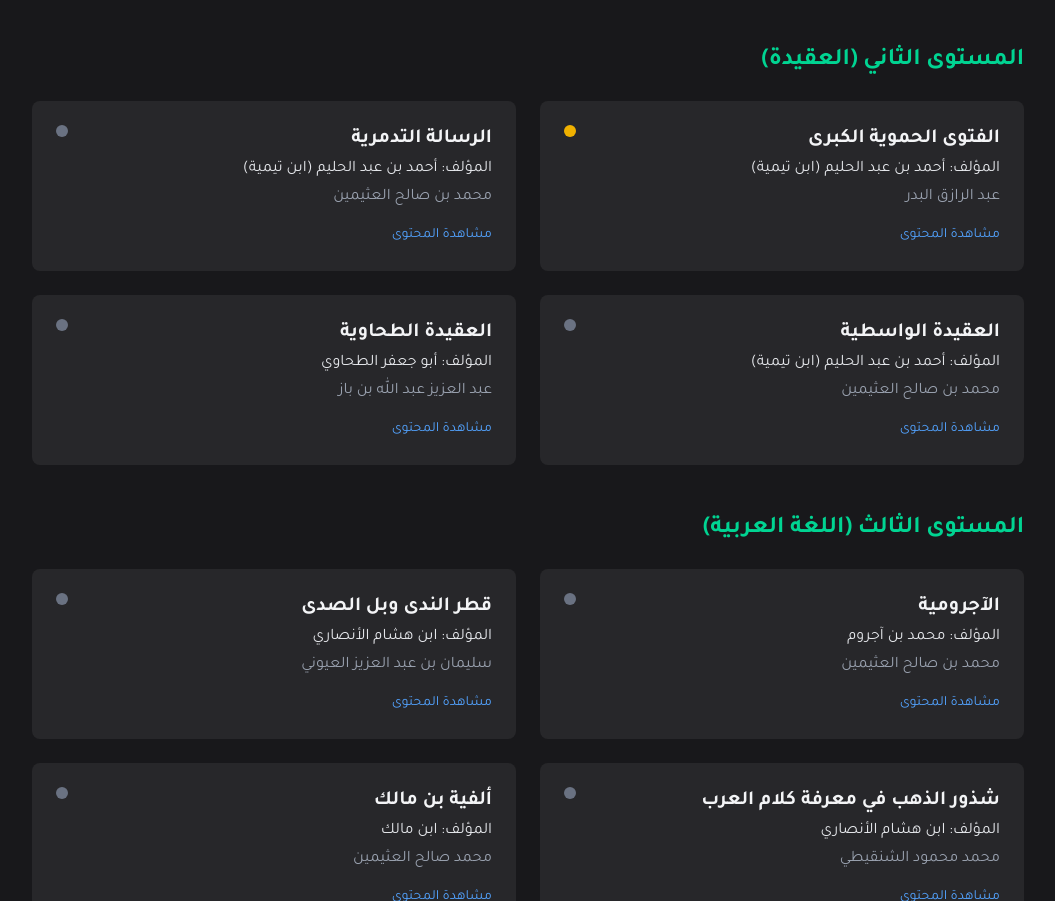
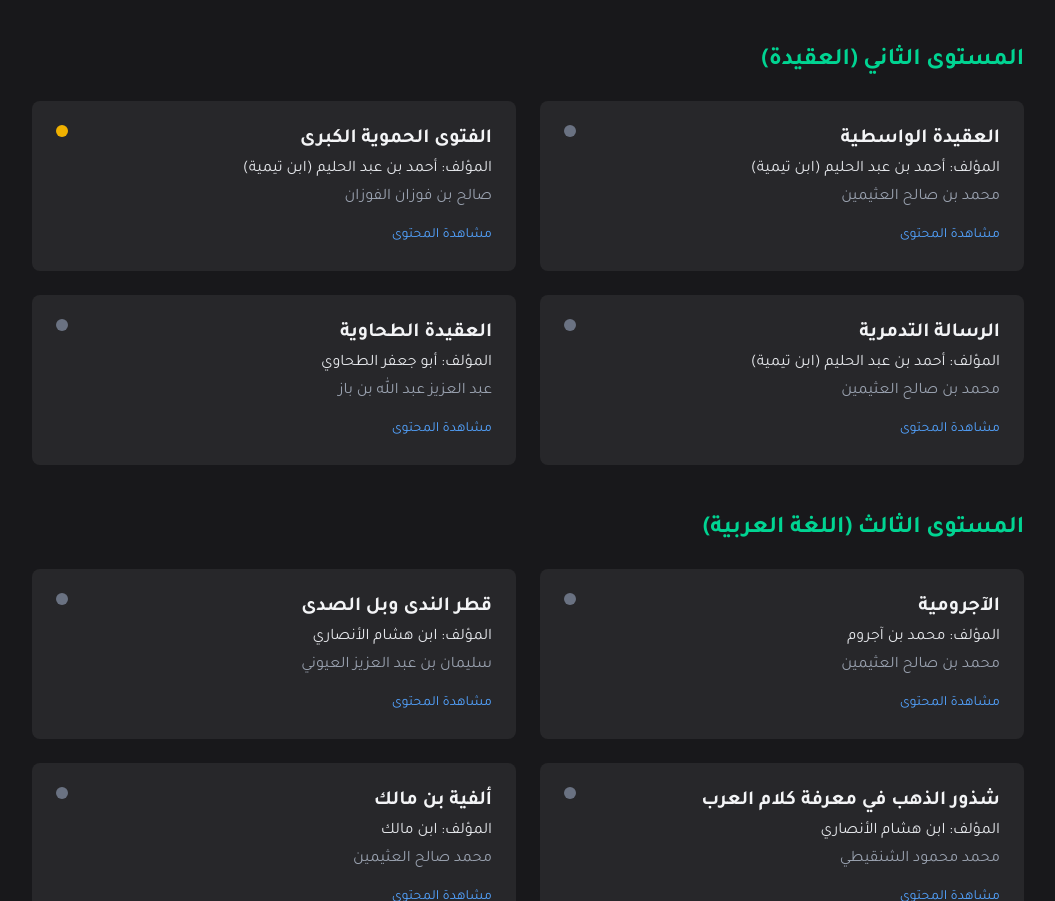
Before and after one commit to devM7MD/Islamic-Path, a plain HTML site: page index.html in a window 1280 px wide. Shown: the part 823-1724 px from the top of the page, without its empty margins (112-1167 px from the left). Drawn offline with nearby package versions, Linux system fonts and the light colour scheme.

Commit message:
Update index.html

```diff
--- a/index.html
+++ b/index.html
@@ -100,12 +100,20 @@
             {
                 title: 'المستوى الثاني (العقيدة)',
                 courses: [
+
+                    {
+                        title: 'العقيدة الواسطية',
+                        creator: "أحمد بن عبد الحليم (ابن تيمية)",
+                        teacher: 'محمد بن صالح العثيمين',
+                        status: 'pending',
+                        link: 'https://youtube.com/playlist?list=PLXS0usquloW-IXuZTBpY8si9ZLeV7i3AV'
+                    },
                     {
                         title: 'الفتوى الحموية الكبرى',
                         creator: "أحمد بن عبد الحليم (ابن تيمية)",
-                        teacher: 'عبد الرازق البدر',
+                        teacher: 'صالح بن فوزان الفوزان',
                         status: 'in-progress',
-                        link: 'https://youtube.com/playlist?list=PLXuY2YL-v4n_QI4LlHHsT7UBpVvEliKXF&feature=shared'
+                        link: 'https://youtube.com/playlist?list=PL3523jgHxjkbakuwQWdEtThGaDelexGuF&feature=shared'
                     },
                     {
                         title: 'الرسالة التدمرية',
@@ -113,13 +121,6 @@
                         teacher: 'محمد بن صالح العثيمين',
                         status: 'pending',
                         link: 'https://youtube.com/playlist?list=PLXS0usquloW-W771UMDXlJw4q1wzdGAlK'
-                    },
-                                        {
-                        title: 'العقيدة الواسطية',
-                        creator: "أحمد بن عبد الحليم (ابن تيمية)",
-                        teacher: 'محمد بن صالح العثيمين',
-                        status: 'pending',
-                        link: 'https://youtube.com/playlist?list=PLXS0usquloW-IXuZTBpY8si9ZLeV7i3AV'
                     },
                     {
                         title: 'العقيدة الطحاوية',
```
